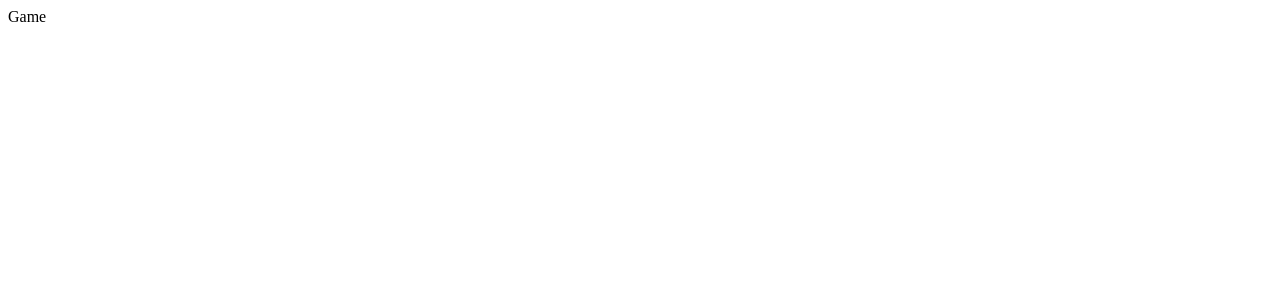
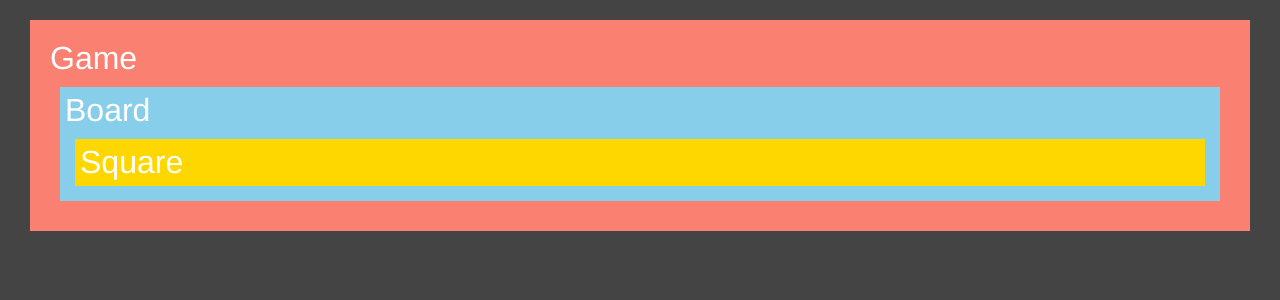
Before and after one commit to anjaplemenitas/react_tic-tac-toe, a React (Create React App) app: page / in a window 1280 px wide. Shown: the top 300 px of the page. Built offline with nearby package versions, Linux system fonts and the light colour scheme.

Commit message:
component hierarchy

```diff
--- /dev/null
+++ b/src/index.css
@@ -0,0 +1,7 @@
+body {
+  background-color: #444;
+  color: white;
+  margin: 20px;
+  font-size: 32px;
+  font-family: 'Franklin Gothic Medium', 'Arial Narrow', Arial, sans-serif;
+}
--- a/src/index.js
+++ b/src/index.js
@@ -1,10 +1,41 @@
 import React from "react";
 import ReactDOM from "react-dom";
+import './index.css';
+
+const Square = () => {
+  return (
+    <div style={{
+      background: 'gold',
+      margin: 10,
+      padding: 5,
+    }}>
+      Square
+    </div>
+  );
+};
+
+const Board = () => {
+  return (
+    <div style={{
+      background: 'skyblue',
+      margin: 10,
+      padding: 5,
+    }}>
+      Board
+      <Square/>
+    </div>
+  );
+};
 
 const Game = () => {
   return (
-    <div>
+    <div style={{
+      background: 'salmon',
+      margin: 10,
+      padding: 20,
+    }}>
       Game
+      <Board/>
     </div>
   );
 };
```
